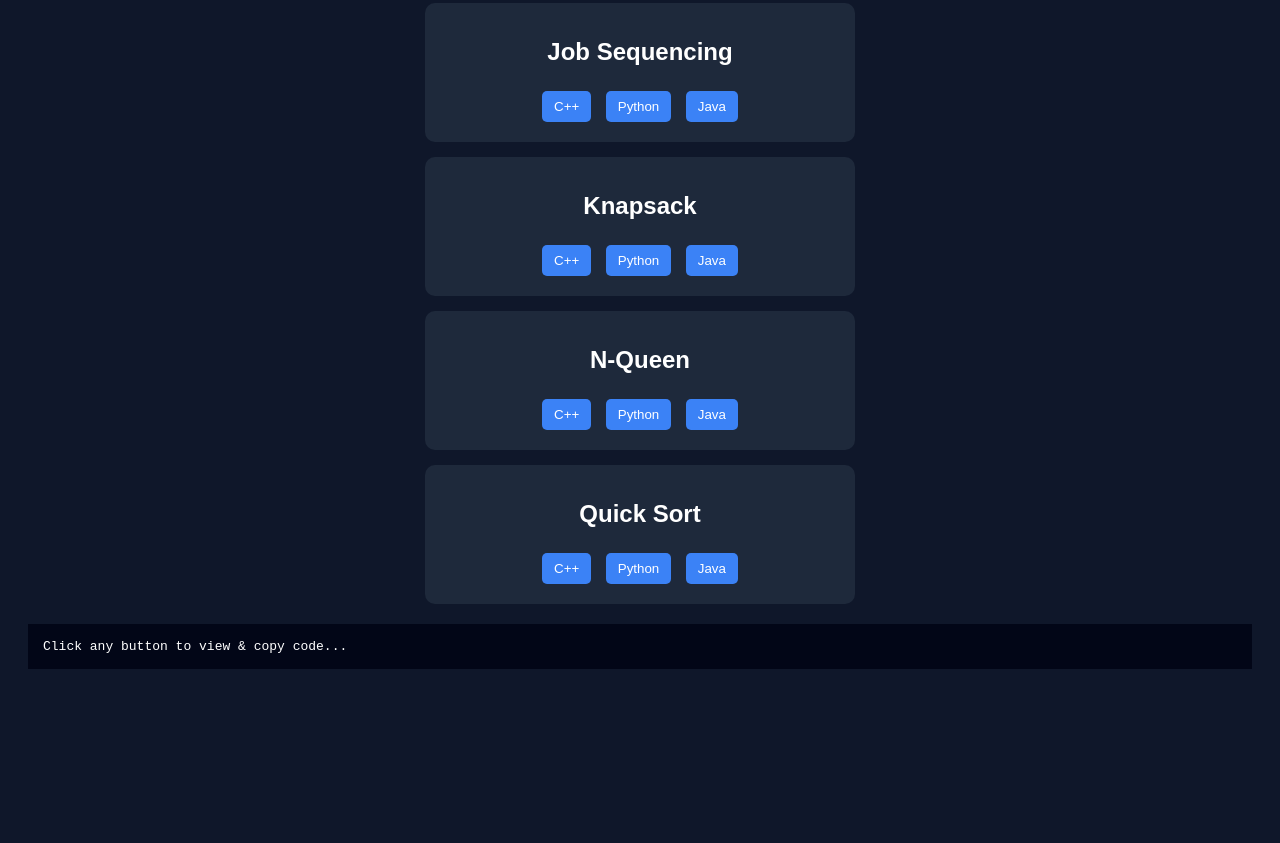
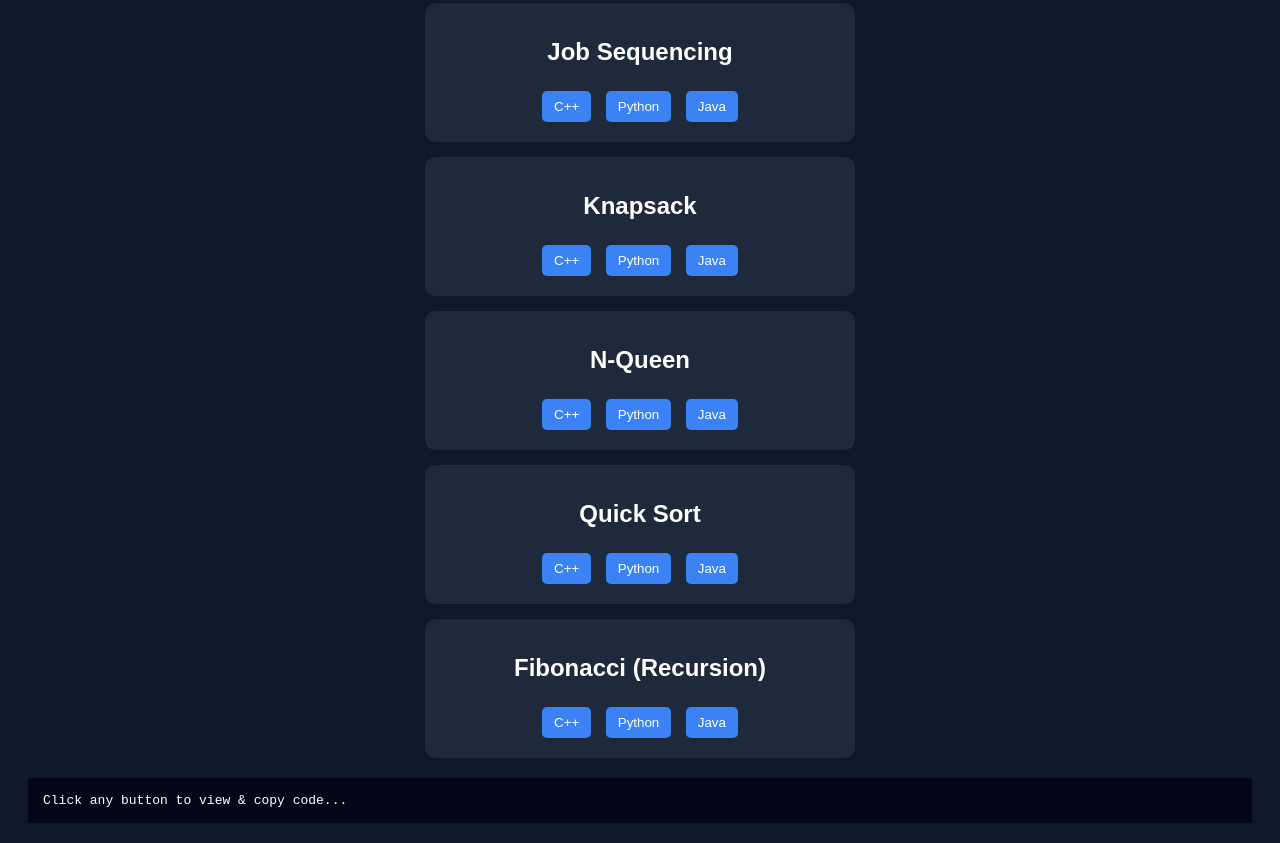
Before and after one commit to ashish-dhakane/daa-codes, a plain HTML site: page index.html in a window 1280 px wide. Shown: the part 536-1379 px from the top of the page. Before the commit the page ends 1225 px from the top, so only its background shows below. Drawn offline with Linux system fonts and the light colour scheme.

Commit message:
Update index.html

```diff
--- a/index.html
+++ b/index.html
@@ -106,6 +106,13 @@
     <button onclick="copyFile('python/QuickSort.py')">Python</button>
     <button onclick="copyFile('Java/QuickSort.java')">Java</button>
 </div>
+    <!-- Fibonacci Series (Recursion) -->
+<div class="card">
+    <h2>Fibonacci (Recursion)</h2>
+    <button onclick="copyFile('Cpp/Fibonacci_series.cpp')">C++</button>
+    <button onclick="copyFile('python/Fibonacci_series.py')">Python</button>
+    <button onclick="copyFile('Java/Fibonacci_series.java')">Java</button>
+</div>
 
 <!-- Code display -->
 <pre id="codeBox">Click any button to view & copy code...</pre>
```
